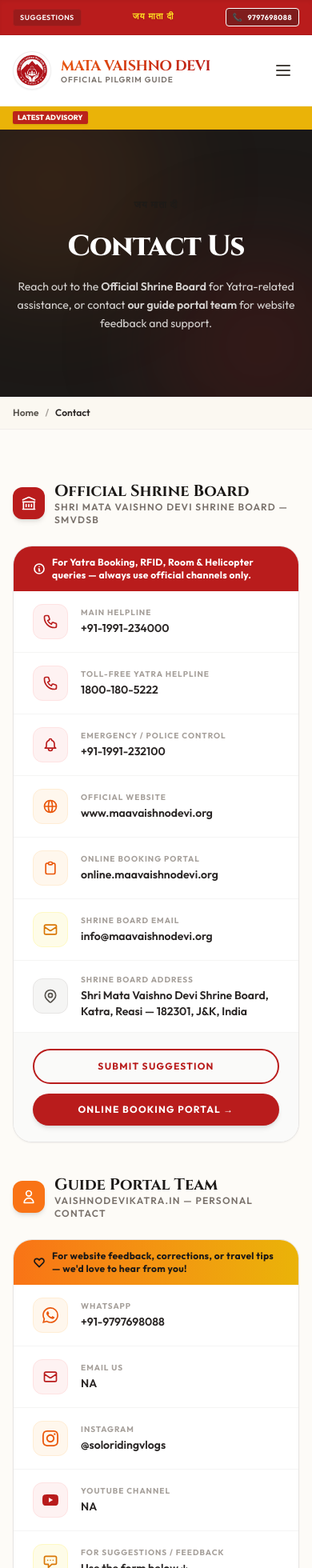
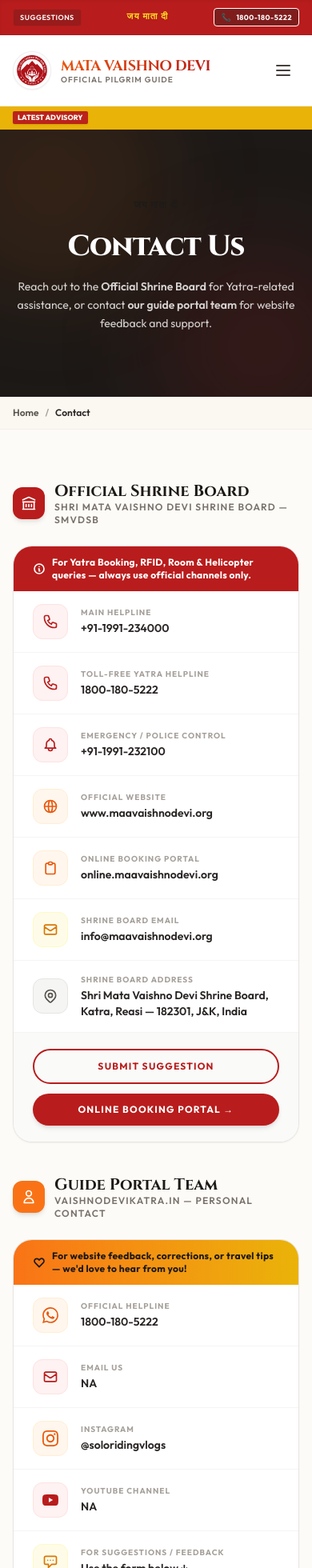
Before and after one commit to IM-SUNIL/vaishnodevikatra, a Next.js app: page /contact in a window 390 px wide. Shown: the top 1960 px of the page at 80% size. Built offline with nearby package versions, Linux system fonts and the light colour scheme.

Commit message:
feat: implement responsive navigation bar and site layout with initial contact page

```diff
--- a/src/app/contact/page.js
+++ b/src/app/contact/page.js
@@ -134,9 +134,9 @@
   /* ── Personal / Guide Portal contact data ─────────────────── */
   const personalContacts = [
     {
-      label: "WhatsApp",
-      value: "+91-9797698088",
-      href: "https://wa.me/919797698088",
+      label: "Official Helpline",
+      value: "1800-180-5222",
+      href: "tel:18001805222",
       color: "saffron",
       icon: (
         <svg className="w-5 h-5" fill="currentColor" viewBox="0 0 24 24">
--- a/src/app/layout.js
+++ b/src/app/layout.js
@@ -128,6 +128,12 @@
   return (
     <html lang="en" className={`${outfit.variable} ${cinzel.variable} h-full antialiased`}>
       <head>
+        {/* Google AdSense Verification Script */}
+        <script
+          async
+          src="https://pagead2.googlesyndication.com/pagead/js/adsbygoogle.js?client=ca-pub-6304710753279952"
+          crossOrigin="anonymous"
+        ></script>
         <script
           type="application/ld+json"
           dangerouslySetInnerHTML={{ __html: JSON.stringify(jsonLd) }}
--- a/src/components/Navbar.jsx
+++ b/src/components/Navbar.jsx
@@ -92,10 +92,10 @@
               Chat With Us
             </a>
             <a
-              href="tel:9797698088"
+              href="tel:18001805222"
               className="bg-crimson-900 hover:bg-crimson-950 px-2 md:px-3 py-1 rounded font-bold hover:underline flex items-center gap-1.5 border border-crimson-850/50"
             >
-              <span className="text-[10px] md:text-xs">📞</span> <span className="text-[9px] md:text-xs">9797698088</span>
+              <span className="text-[10px] md:text-xs">📞</span> <span className="text-[9px] md:text-xs">1800-180-5222</span>
             </a>
           </div>
         </div>
```
